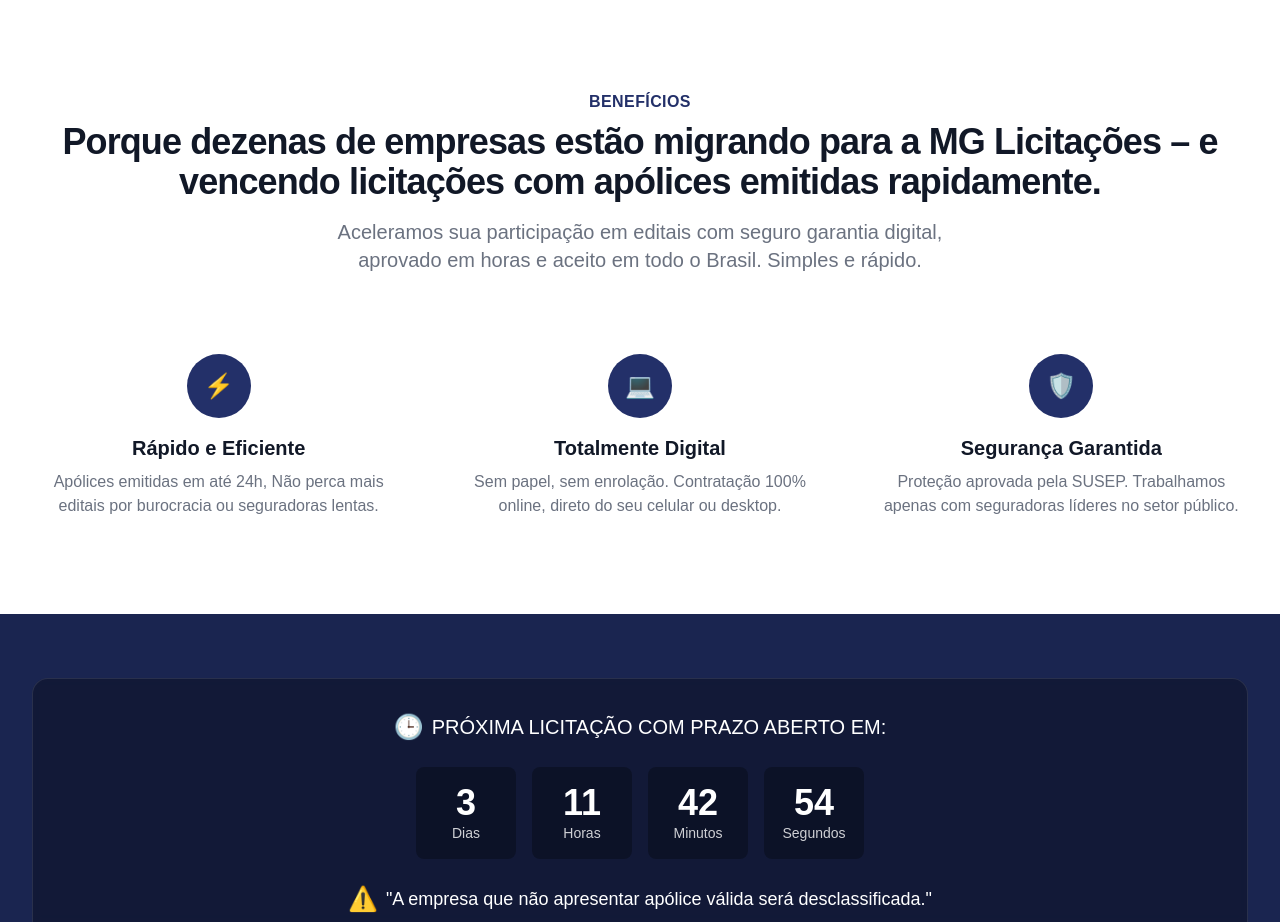
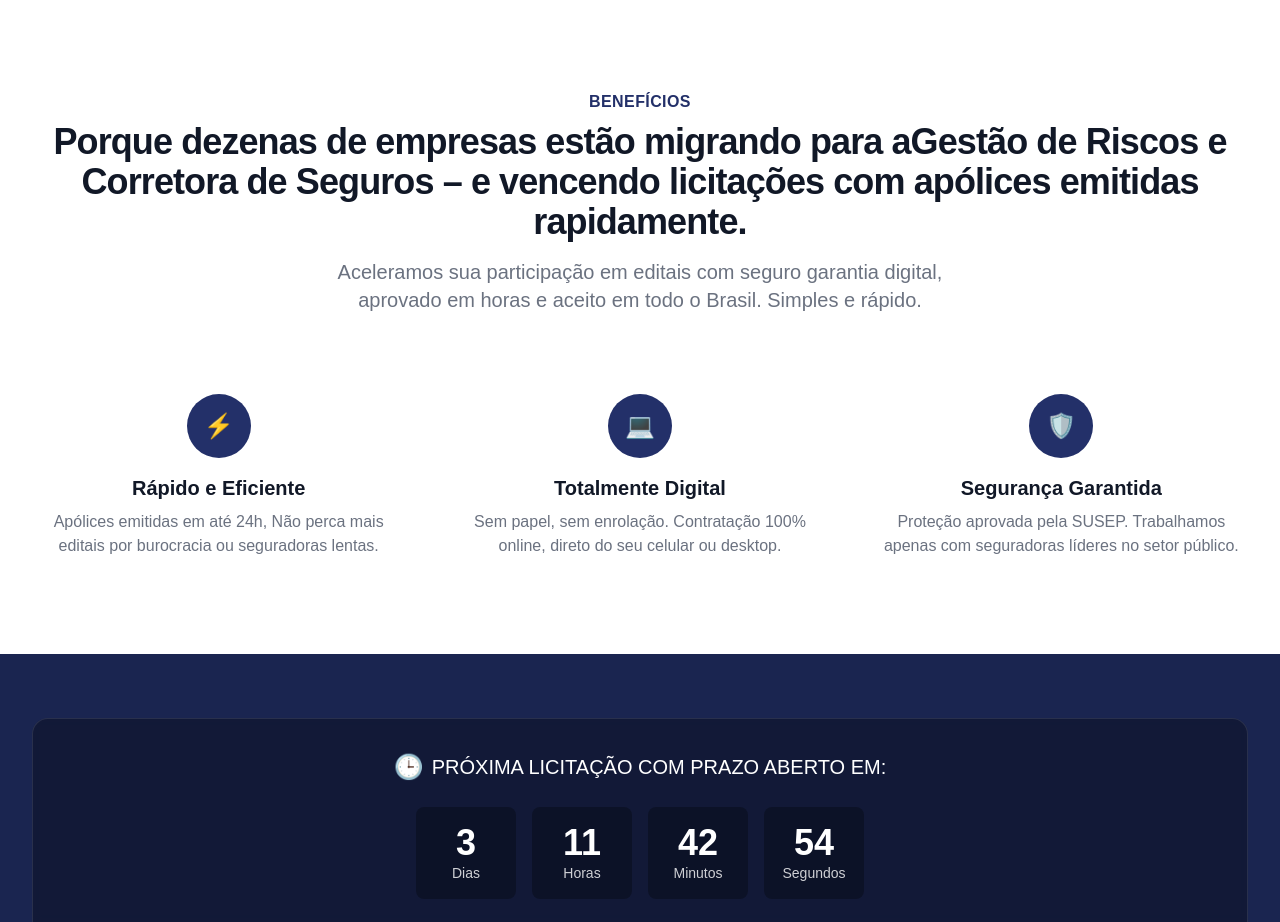
Before and after one commit to kauntdewn1/garantia-app, a React (Vite) app: page / in a window 1280 px wide. Shown: the part 1080-2002 px from the top of the page. Built offline with nearby package versions, Linux system fonts and the light colour scheme; no server answers; the HTML template or start-up script is replaced by a standard one; a web font is replaced by a local one.

Commit message:
Firebase Storage Upload Utility

```diff
--- a/src/components/Features.jsx
+++ b/src/components/Features.jsx
@@ -28,7 +28,7 @@
             Benefícios
           </h2>
           <p className="mt-2 text-3xl leading-8 font-extrabold tracking-tight text-gray-900 sm:text-4xl">
-            Porque dezenas de empresas estão migrando para a MG Licitações – e vencendo licitações com apólices emitidas rapidamente.
+            Porque dezenas de empresas estão migrando para aGestão de Riscos e Corretora de Seguros – e vencendo licitações com apólices emitidas rapidamente.
           </p>
           <p className="mt-4 max-w-2xl text-xl text-gray-500 lg:mx-auto">
             Aceleramos sua participação em editais com seguro garantia digital, aprovado em horas e aceito em todo o Brasil. Simples e rápido.
```
